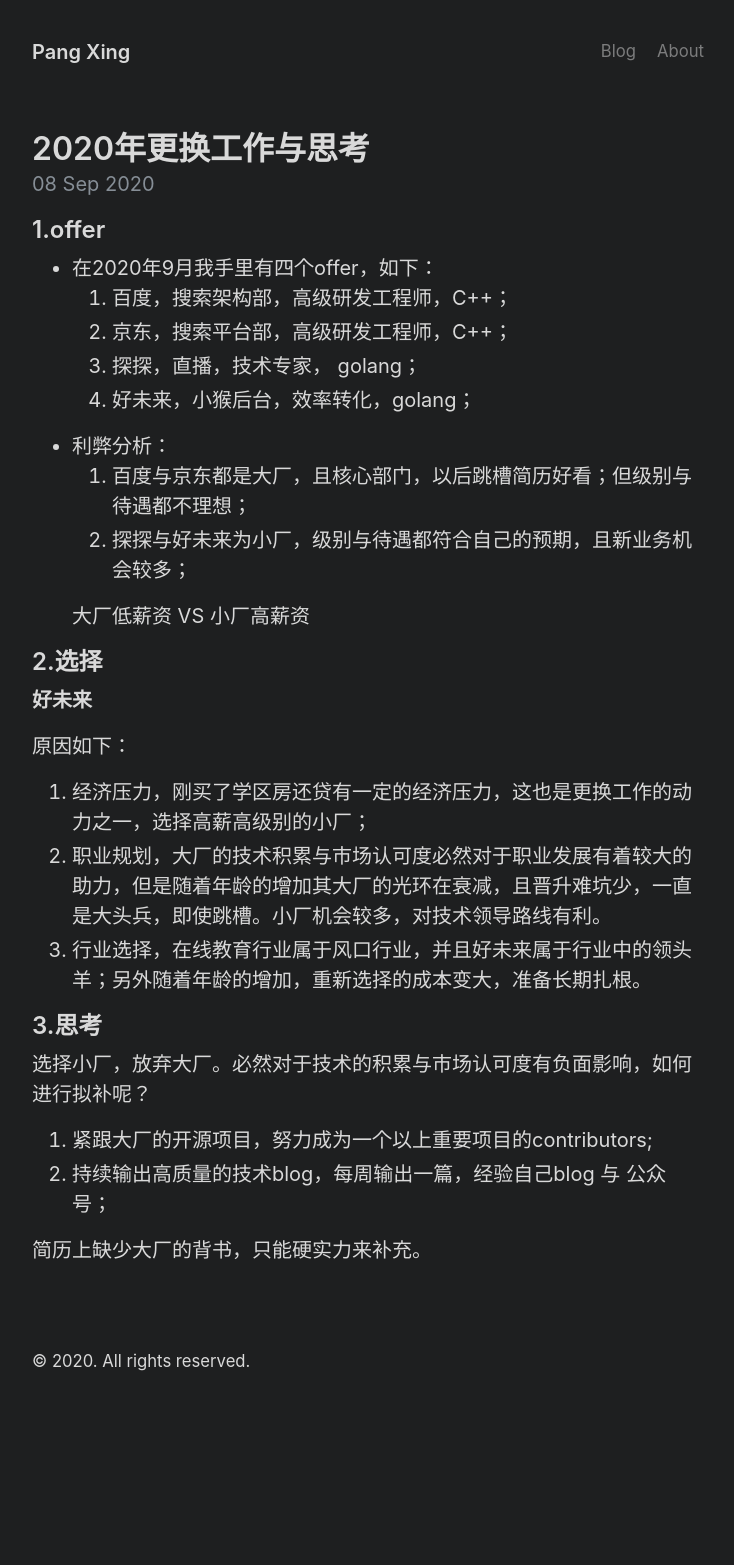
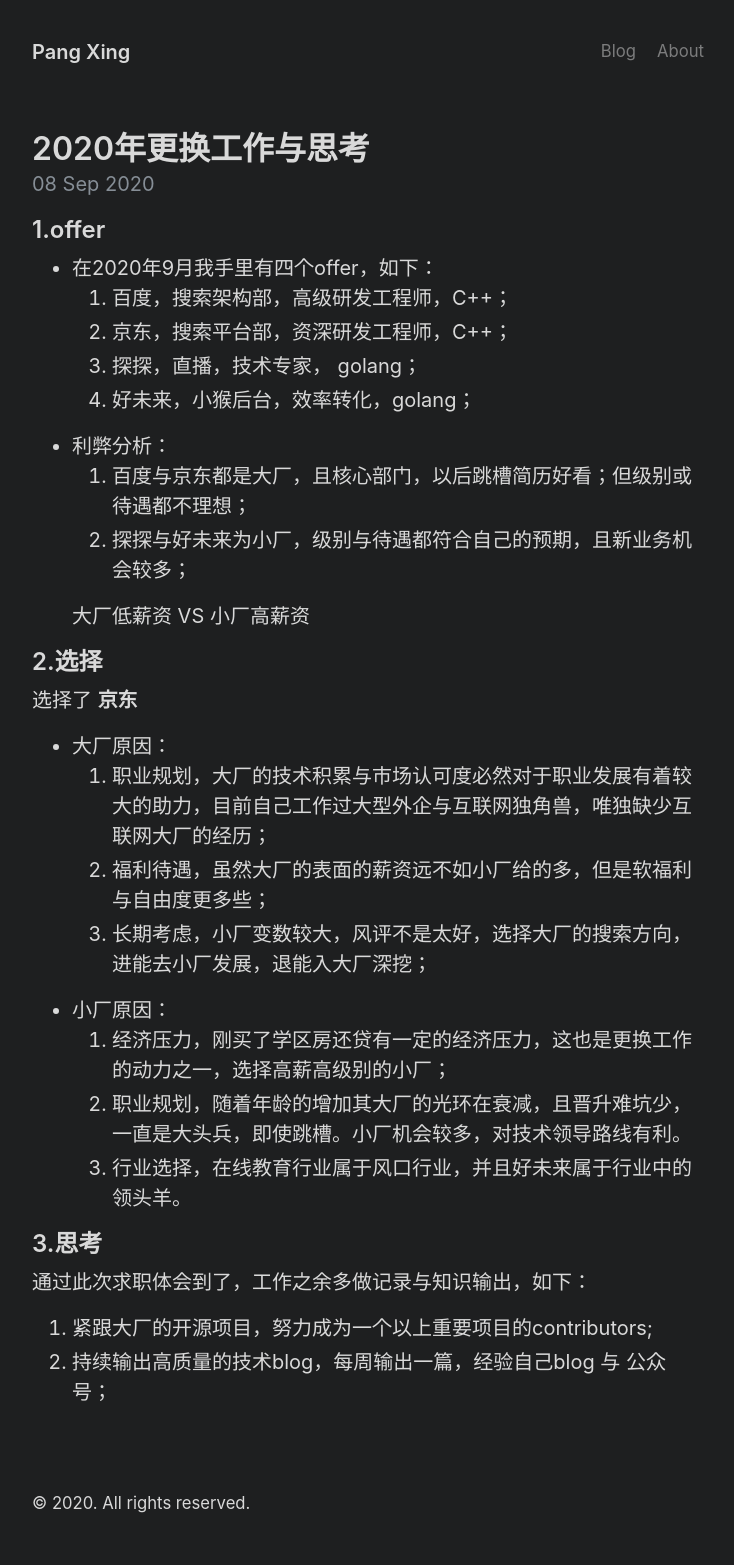
Before and after one commit to PangXing/PangXing.github.io, a Jekyll site: the page built from _posts/2020-09-08-offer-select.md, in a window 1280 px wide. Shown: the whole page, without its empty margins (272-1006 px from the left). Built offline with Jekyll 4.4.1, drawn with Linux system fonts in a browser that asks for light colours; before the commit the page ends 1423 px from its top, so only the background shows below that.

Commit message:
更新选择

```diff
--- a/_posts/2020-09-08-offer-select.md
+++ b/_posts/2020-09-08-offer-select.md
@@ -9,29 +9,32 @@ date:   2020-09-08 18:30:34 +0800
 
 - 在2020年9月我手里有四个offer，如下：
     1. 百度，搜索架构部，高级研发工程师，C++；
-    2. 京东，搜索平台部，高级研发工程师，C++；
+    2. 京东，搜索平台部，资深研发工程师，C++；
     3. 探探，直播，技术专家， golang；
     4. 好未来，小猴后台，效率转化，golang；
 
 - 利弊分析：
-    1. 百度与京东都是大厂，且核心部门，以后跳槽简历好看；但级别与待遇都不理想；
+    1. 百度与京东都是大厂，且核心部门，以后跳槽简历好看；但级别或待遇都不理想；
     2. 探探与好未来为小厂，级别与待遇都符合自己的预期，且新业务机会较多；
 
     大厂低薪资 VS 小厂高薪资
 
 ## 2.选择
 
-   **好未来**
+   选择了 **京东**
 
-   原因如下：
+   - 大厂原因：
+   1. 职业规划，大厂的技术积累与市场认可度必然对于职业发展有着较大的助力，目前自己工作过大型外企与互联网独角兽，唯独缺少互联网大厂的经历；
+   2. 福利待遇，虽然大厂的表面的薪资远不如小厂给的多，但是软福利与自由度更多些；
+   3. 长期考虑，小厂变数较大，风评不是太好，选择大厂的搜索方向，进能去小厂发展，退能入大厂深挖；
+
+   - 小厂原因：
    1. 经济压力，刚买了学区房还贷有一定的经济压力，这也是更换工作的动力之一，选择高薪高级别的小厂；
-   2. 职业规划，大厂的技术积累与市场认可度必然对于职业发展有着较大的助力，但是随着年龄的增加其大厂的光环在衰减，且晋升难坑少，一直是大头兵，即使跳槽。小厂机会较多，对技术领导路线有利。
-   3. 行业选择，在线教育行业属于风口行业，并且好未来属于行业中的领头羊；另外随着年龄的增加，重新选择的成本变大，准备长期扎根。
+   2. 职业规划，随着年龄的增加其大厂的光环在衰减，且晋升难坑少，一直是大头兵，即使跳槽。小厂机会较多，对技术领导路线有利。
+   3. 行业选择，在线教育行业属于风口行业，并且好未来属于行业中的领头羊。
 
 ## 3.思考
 
-  选择小厂，放弃大厂。必然对于技术的积累与市场认可度有负面影响，如何进行拟补呢？
+   通过此次求职体会到了，工作之余多做记录与知识输出，如下：
    1. 紧跟大厂的开源项目，努力成为一个以上重要项目的contributors;
    2. 持续输出高质量的技术blog，每周输出一篇，经验自己blog 与 公众号；
-
-   简历上缺少大厂的背书，只能硬实力来补充。
```
